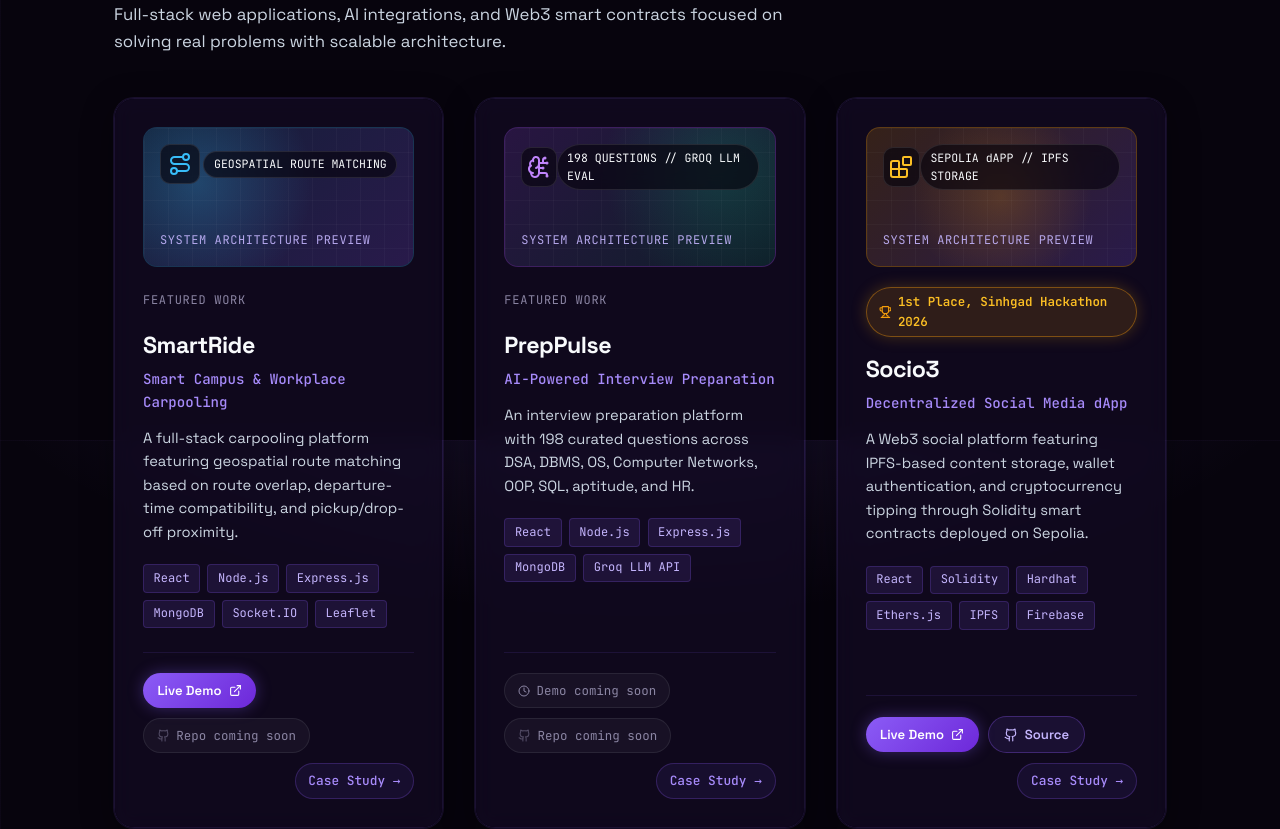
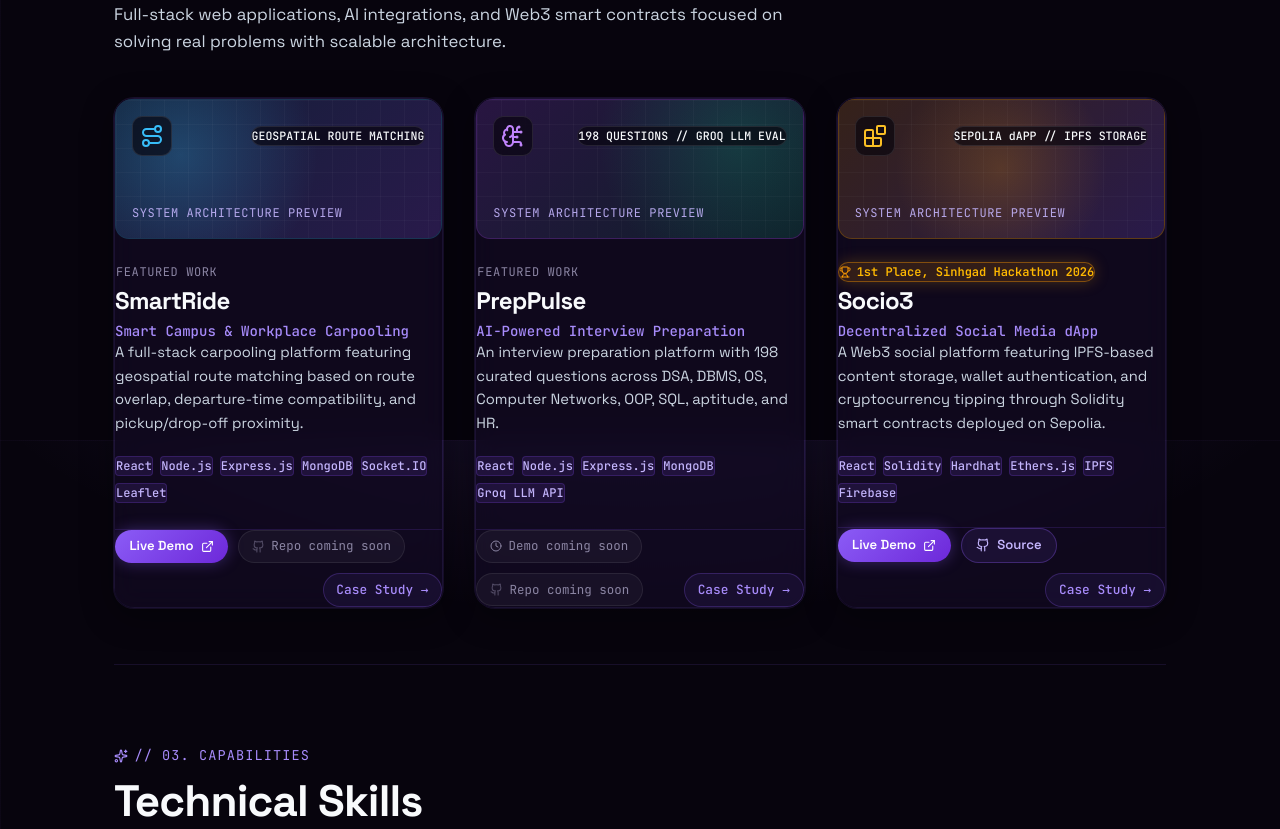
Before and after one commit to radhika817/radhika-portfolio, a React (Vite) app: page / in a window 1280 px wide. Shown: the part 1960-2789 px from the top of the page. Built offline with nearby package versions, Linux system fonts and the light colour scheme.

Commit message:
refactor: rebuild project cards with shadcn card and badge

```diff
--- a/src/components/ProjectCard.jsx
+++ b/src/components/ProjectCard.jsx
@@ -3,6 +3,8 @@ import { motion, useMotionValue, useSpring, useTransform } from 'framer-motion'
 import { ExternalLink, Trophy, Clock, Route, BrainCircuit, Blocks } from 'lucide-react'
 import { useReducedMotion } from '../hooks/useReducedMotion'
 import { usePointerType } from '../hooks/usePointerType'
+import { Card, CardHeader, CardTitle, CardDescription, CardContent, CardFooter } from '@/components/ui/card'
+import { Badge } from '@/components/ui/badge'
 
 function GithubIcon({ size = 14, ...props }) {
   return (
@@ -136,20 +138,12 @@ function ProjectVisualBanner({ project }) {
         >
           {config.icon}
         </div>
-        <span
-          style={{
-            fontFamily: 'var(--font-mono)',
-            fontSize: '0.72rem',
-            color: 'var(--text-primary)',
-            background: 'rgba(7, 4, 13, 0.65)',
-            padding: '0.2rem 0.6rem',
-            borderRadius: 'var(--radius-full)',
-            border: '1px solid rgba(255, 255, 255, 0.1)',
-            backdropFilter: 'blur(8px)',
-          }}
+        <Badge
+          variant="outline"
+          className="font-mono text-[0.72rem] text-[var(--text-primary)] bg-[rgba(7,4,13,0.65)] px-2.5 py-0.5 rounded-full border border-white/10 backdrop-blur-md"
         >
           {config.tag}
-        </span>
+        </Badge>
       </div>
 
       {/* Bottom Row Tag */}
@@ -291,22 +285,9 @@ export default function ProjectCard({ project, onOpenCaseStudy }) {
           }}
         />
 
-        {/* Internal Content Container */}
-        <div
-          style={{
-            position: 'relative',
-            zIndex: 1,
-            background: 'var(--bg-card)',
-            borderRadius: 'calc(var(--radius-lg) - 1px)',
-            padding: '1.75rem',
-            height: '100%',
-            display: 'flex',
-            flexDirection: 'column',
-            justifyContent: 'space-between',
-            overflow: 'hidden',
-            backdropFilter: 'blur(10px)',
-            transform: 'translateZ(15px)',
-          }}
+        {/* Internal Content Container using shadcn Card */}
+        <Card
+          className="relative z-1 flex flex-col justify-between h-full overflow-hidden p-7 border-0 bg-[var(--bg-card)] backdrop-blur-md ring-0 text-card-foreground transform-[translateZ(15px)] gap-0"
         >
           {/* Subtle interior spotlight sheen */}
           {shouldTilt && (
@@ -329,75 +310,37 @@ export default function ProjectCard({ project, onOpenCaseStudy }) {
             <ProjectVisualBanner project={project} />
 
             {/* Top row: Award Badge or category */}
-            <div
-              style={{
-                display: 'flex',
-                alignItems: 'center',
-                justifyContent: 'space-between',
-                marginBottom: '0.85rem',
-                minHeight: '26px',
-              }}
+            <div className="flex items-center justify-between mb-3 min-h-[26px]">
+              {hasAward ? (
+                <Badge
+                  variant="outline"
+                  className="inline-flex items-center gap-1.5 px-3 py-1 rounded-full bg-amber-500/15 border-amber-500/40 text-amber-400 font-mono text-xs font-semibold shadow-[0_0_15px_rgba(245,158,11,0.25)]"
                 >
-              {hasAward ? (
-                <div
-                  style={{
-                    display: 'inline-flex',
-                    alignItems: 'center',
-                    gap: '0.4rem',
-                    padding: '0.25rem 0.75rem',
-                    borderRadius: 'var(--radius-full)',
-                    background: 'rgba(245, 158, 11, 0.14)',
-                    border: '1px solid rgba(245, 158, 11, 0.4)',
-                    color: '#fbbf24',
-                    fontSize: '0.78rem',
-                    fontWeight: 600,
-                    fontFamily: 'var(--font-mono)',
-                    boxShadow: '0 0 15px rgba(245, 158, 11, 0.25)',
-                  }}
-                >
-                  <Trophy size={14} color="#f59e0b" />
+                  <Trophy size={14} className="text-amber-500" />
                   <span>1st Place, Sinhgad Hackathon 2026</span>
-                </div>
+                </Badge>
               ) : (
-                <span
-                  style={{
-                    fontSize: '0.75rem',
-                    fontFamily: 'var(--font-mono)',
-                    color: 'var(--text-muted)',
-                    letterSpacing: '0.06em',
-                  }}
+                <Badge
+                  variant="outline"
+                  className="font-mono text-xs tracking-wider text-muted-foreground border-transparent px-0 bg-transparent font-normal"
                 >
                   FEATURED WORK
-                </span>
+                </Badge>
               )}
             </div>
 
             {/* Header: Title and Subtitle */}
-            <div style={{ marginBottom: '0.85rem' }}>
-              <h3
-                style={{
-                  fontSize: '1.45rem',
-                  fontWeight: 700,
-                  color: 'var(--text-primary)',
-                  letterSpacing: '-0.02em',
-                  marginBottom: '0.25rem',
-                }}
-              >
+            <CardHeader className="p-0 gap-1 mb-3">
+              <CardTitle className="text-2xl font-bold tracking-tight text-[var(--text-primary)] font-heading">
                 {project.title}
-              </h3>
-              <p
-                style={{
-                  fontSize: '0.88rem',
-                  fontFamily: 'var(--font-mono)',
-                  color: 'var(--color-violet-light)',
-                  fontWeight: 500,
-                }}
-              >
+              </CardTitle>
+              <CardDescription className="text-sm font-mono text-[var(--color-violet-light)] font-medium">
                 {project.subtitle}
-              </p>
-            </div>
+              </CardDescription>
+            </CardHeader>
 
-            {/* Project Description */}
+            {/* Project Description and Tech Chips */}
+            <CardContent className="p-0">
               <p
                 style={{
                   color: 'var(--text-secondary)',
@@ -409,7 +352,7 @@ export default function ProjectCard({ project, onOpenCaseStudy }) {
                 {project.description}
               </p>
 
-            {/* Tech Stack Chips */}
+              {/* Tech Stack Chips using shadcn Badge */}
               <div
                 style={{
                   display: 'flex',
@@ -419,36 +362,21 @@ export default function ProjectCard({ project, onOpenCaseStudy }) {
                 }}
               >
                 {project.tech.map((tech) => (
-                <span
+                  <Badge
                     key={tech}
-                  style={{
-                    fontSize: '0.75rem',
-                    fontFamily: 'var(--font-mono)',
-                    padding: '0.22rem 0.6rem',
-                    borderRadius: 'var(--radius-xs)',
-                    background: 'rgba(139, 92, 246, 0.12)',
-                    color: 'var(--color-lavender)',
-                    border: '1px solid rgba(139, 92, 246, 0.22)',
-                  }}
+                    variant="secondary"
+                    className="text-xs font-mono px-2.5 py-0.5 rounded-[var(--radius-xs)] bg-violet-500/12 text-[var(--color-lavender)] border border-violet-500/20 hover:bg-violet-500/20 transition-colors"
                   >
                     {tech}
-                </span>
+                  </Badge>
                 ))}
               </div>
+            </CardContent>
           </div>
 
-          {/* Action Links Bar */}
-          <div
-            style={{
-              position: 'relative',
-              zIndex: 2,
-              display: 'flex',
-              flexWrap: 'wrap',
-              gap: '0.6rem',
-              alignItems: 'center',
-              borderTop: '1px solid rgba(139, 92, 246, 0.12)',
-              paddingTop: '1.25rem',
-            }}
+          {/* Action Links Bar / CardFooter */}
+          <CardFooter
+            className="relative z-2 flex flex-wrap gap-2.5 items-center border-t border-violet-500/15 pt-5 px-0 pb-0 bg-transparent rounded-none"
           >
             {/* Live Demo Button / Coming Soon */}
             {isLiveDemoValid ? (
@@ -573,8 +501,8 @@ export default function ProjectCard({ project, onOpenCaseStudy }) {
                 <span>Case Study →</span>
               </button>
             )}
-          </div>
-        </div>
+          </CardFooter>
+        </Card>
       </motion.article>
     </div>
   )
```
Lines whose indentation alone changed are shown as unchanged.
